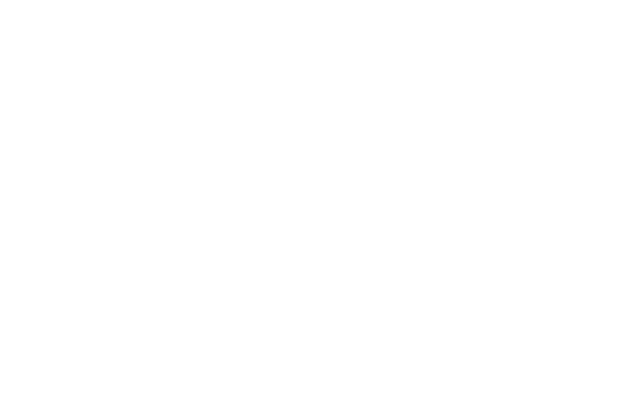
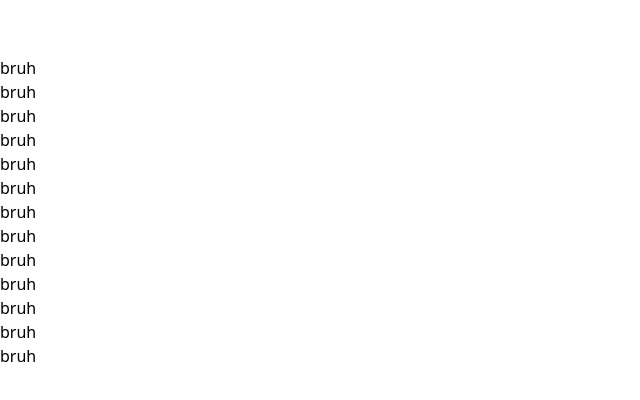
Before and after one commit to ProgrammingAStorm/Portfolio, a React (Vite) app: page / in a window 1280 px wide. Shown: the top 400 px of the page, without its empty margins (0-640 px from the left). Built offline with nearby package versions, Linux system fonts and the light colour scheme.

Commit message:
Basic Header Functionality

```diff
--- a/index.html
+++ b/index.html
@@ -7,7 +7,7 @@
     <title>Vite + React + TS</title>
   </head>
   <body>
-    <div id="root"></div>
+    <div id="root" class="w-full h-full"></div>
     <script type="module" src="/src/main.tsx"></script>
   </body>
 </html>
--- a/package.json
+++ b/package.json
@@ -6,17 +6,21 @@
   "scripts": {
     "dev": "vite",
     "build": "tsc && vite build",
-    "preview": "vite preview"
+    "preview": "vite preview",
+    "test": "playwright test"
   },
   "dependencies": {
     "react": "^18.2.0",
     "react-dom": "^18.2.0"
   },
   "devDependencies": {
+    "@playwright/test": "^1.32.3",
+    "@types/node": "^18.15.11",
     "@types/react": "^18.0.27",
     "@types/react-dom": "^18.0.10",
     "@vitejs/plugin-react-swc": "^3.0.0",
     "autoprefixer": "^10.4.14",
+    "playwright": "^1.32.3",
     "postcss": "^8.4.22",
     "tailwindcss": "^3.3.1",
     "typescript": "^4.9.3",
--- a/src/App.tsx
+++ b/src/App.tsx
@@ -1,7 +1,52 @@
+import Hero from "./Hero";
+
 function App() {
   return (
-    <div>
-    </div>
+    <>
+      <main className="w-full h-full">
+        <Hero />
+
+        <div style={{height: '25%', width: '100%'}}>
+          bruh
+        </div>
+        <div style={{height: '25%', width: '100%'}}>
+          bruh
+        </div>
+        <div style={{height: '25%', width: '100%'}}>
+          bruh
+        </div>
+        <div style={{height: '25%', width: '100%'}}>
+          bruh
+        </div>
+        <div style={{height: '25%', width: '100%'}}>
+          bruh
+        </div>
+        <div style={{height: '25%', width: '100%'}}>
+          bruh
+        </div>
+        <div style={{height: '25%', width: '100%'}}>
+          bruh
+        </div>
+        <div style={{height: '25%', width: '100%'}}>
+          bruh
+        </div>
+        <div style={{height: '25%', width: '100%'}}>
+          bruh
+        </div>
+        <div style={{height: '25%', width: '100%'}}>
+          bruh
+        </div>
+        <div style={{height: '25%', width: '100%'}}>
+          bruh
+        </div>
+        <div style={{height: '25%', width: '100%'}}>
+          bruh
+        </div>
+        <div style={{height: '25%', width: '100%'}}>
+          bruh
+        </div>
+      </main>
+    </>
   )
 }
 
--- /dev/null
+++ b/src/Hero/index.tsx
@@ -0,0 +1,35 @@
+import React, { useState, useEffect } from 'react';
+
+export default function Hero() {
+  const [isScrolled, setIsScrolled] = useState(false);
+
+  const handleScroll = () => {
+    if (window.pageYOffset > 0) {
+      setIsScrolled(true);
+    } else {
+      setIsScrolled(false);
+    }
+  };
+
+  useEffect(() => {
+    window.addEventListener('scroll', handleScroll);
+
+    return () => {
+      window.removeEventListener('scroll', handleScroll);
+    };
+  }, []);
+
+  return (
+    <div className="bg-pink-500 transition-all w-full top-0" style={{
+      height: isScrolled ? '65px' : '100%',
+      position: isScrolled ? 'fixed' : 'relative',
+      padding: isScrolled ? '.175rem' : '1.75rem',
+    }}>
+      <div className="bg-purple-500 w-full h-full transition-all" style={{
+        borderRadius: isScrolled ? '1%' : '0.5%',
+      }}>
+        {/* Content goes here */}
+      </div>
+    </div>
+  );
+}
--- a/src/index.css
+++ b/src/index.css
@@ -1,3 +1,25 @@
 @tailwind base;
 @tailwind components;
 @tailwind utilities;
+
+html {
+    box-sizing: border-box;
+}
+
+*,
+*:before,
+*:after {
+    box-sizing: inherit;
+}
+
+html,
+body {
+    width: 100%;
+    height: 100%;
+}
+
+.header-full {
+}
+
+header .header-content {
+}
```
Also changed, not shown: src/Hero/generator.yaml (added, +28 -0 lines), 1 other file (tests, documents, lock files or other folders).
